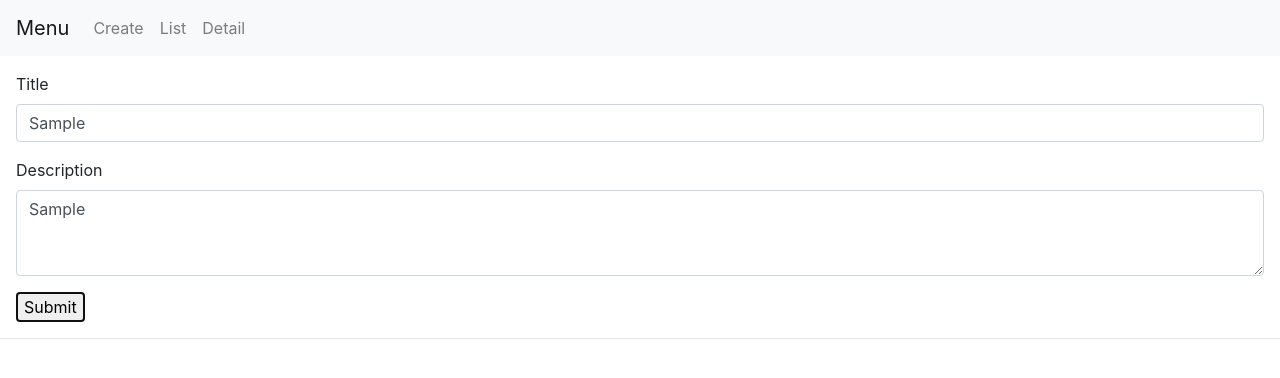
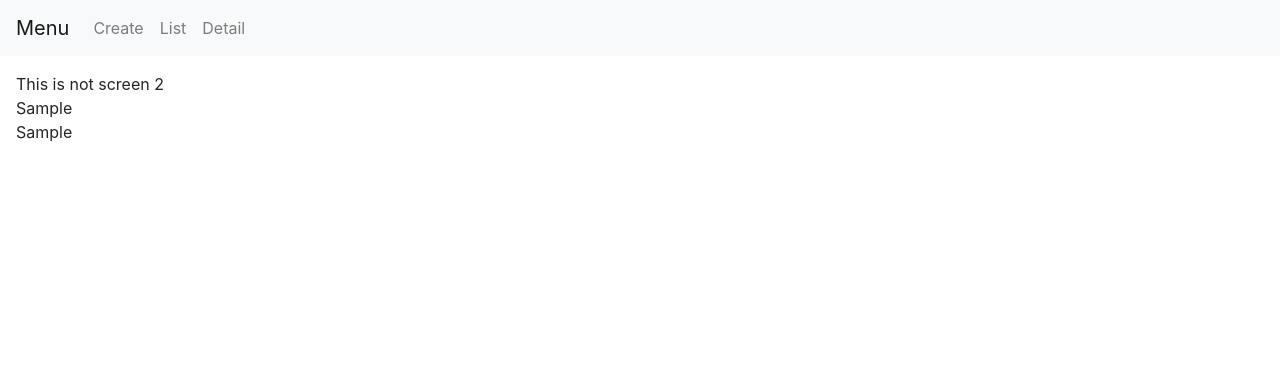
Before and after one commit to juhlmann75/it202-notesApp, a plain HTML site: page index.html in a window 1280 px wide. Both pictures are taken after typing "Sample", "Sample" into the empty fields and a click on the button "Submit". Drawn offline with nearby package versions, Linux system fonts and the light colour scheme.

Commit message:
added functionality to form

```diff
--- a/index.html
+++ b/index.html
@@ -92,6 +92,10 @@
     <script>
       $(document).ready(function() {
 
+         db.notes.each(function(notes){
+            document.getElementById("screen2").innerHTML += "<p>" + notes.title + "<br>" + notes.description + "</p>";
+          });
+
         function hideScreens() {
           $(".content").hide();
         }
@@ -102,12 +106,13 @@
           $(target).show();
         });
 
-         // event handler
         $("#getFormData").on("click", function() {
-          $("body").append($("<hr>"));
-          $("body").append($("#name").val());
-          $("body").append($("<br>"));
-          $("body").append($("#age").val());
+          db.notes.put({title: $("#title").val(), description: $("#description").val()});
+          hideScreens();
+          $("#screen2").show();
+
+            document.getElementById("screen2").innerHTML += "<p>" + $("#title").val() + "<br>" + $("#description").val() + "</p>";
+
         });
 
       });
@@ -123,19 +128,11 @@
           notes: 'title,description'
       });
 
-      //
-      // Put some data into it
-      //
-      //db.notes.put({title: "Test1", description: "Test1d"});
 
 
 
 
 
-      db.notes.each(function(notes){
-        console.log(notes.title);
-        document.getElementById("screen2").innerHTML += "<p>" + notes.title + "<br>" + notes.description + "</p>";
-      });
       </script>
 
   </body>
```
